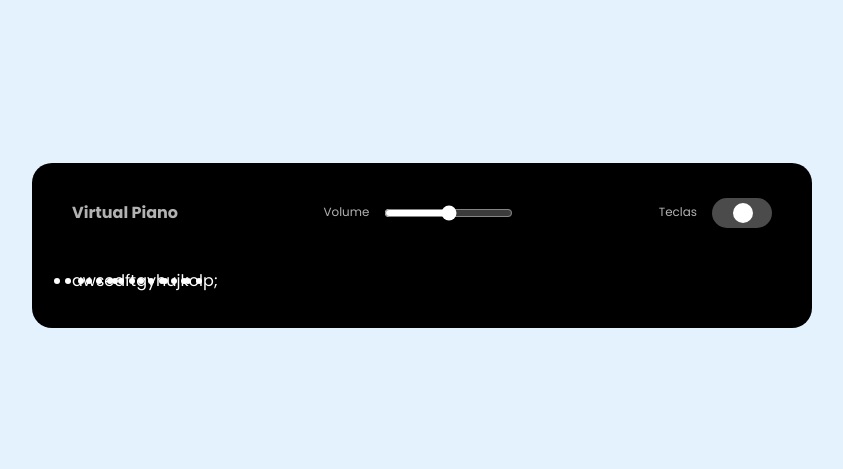
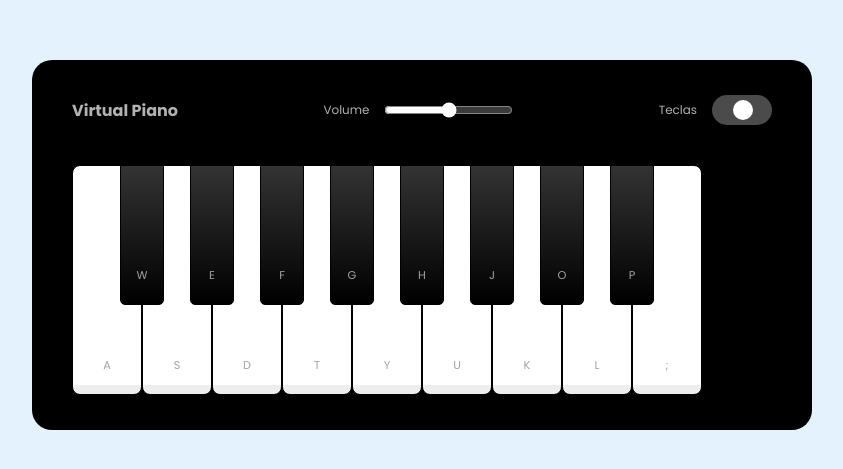
Before and after one commit to giovanesouza/challenge-simulador-piano, a plain HTML site: page index.html in a window 1280 px wide. Shown: the part 155-624 px from the top of the page, without its empty margins (218-1061 px from the left). Drawn offline with Linux system fonts and the light colour scheme.

Commit message:
style: estilização das teclas

```diff
--- a/src/styles/main.css
+++ b/src/styles/main.css
@@ -88,3 +88,57 @@ header .column span {
     display: flex;
     margin-top: 4rem;
   }
+
+  /* Tecla */
+  .piano-keys .key {
+    cursor: pointer;
+    user-select: none;
+    list-style: none;
+    color: #a2a2a2;
+    position: relative;
+    text-transform: uppercase;
+  }
+
+  /* Teclas brancas */
+  .piano-keys .white {
+    width: 7rem;
+    height: 23rem;
+    border: .1rem solid #000;
+    border-radius: .8rem;
+    background: linear-gradient(#fff 96%, #eee 4%);
+  }
+
+  /* Teclas pretas */
+  .piano-keys .black {
+    width: 4.4rem;
+    height: 14rem;
+    z-index: 2;
+    margin: 0 -2.2rem 0 -2.2rem;
+    border: .1rem solid #000;
+    border-radius: 0 0 .5rem .5rem;
+    background: linear-gradient(#333, #000);
+  }
+
+/* Texto das teclas */
+  .piano-keys span {
+    position: absolute;
+    bottom: 2rem;
+    width: 100%;
+    text-align: center;
+    font-size: 1.13rem;
+  }
+
+  /* Sombra ao pressionar/clicar na tecla */
+  .piano-keys .white.active {
+    box-shadow: inset -.5rem .5rem 2rem rgba(0, 0, 0, 0.2);
+    background: linear-gradient(to bottom #fff 0%, #eee 100%);
+  }
+
+  .piano-keys .black.active {
+    box-shadow: inset -.5rem .5rem 1rem rgba(255, 255, 255, 0.1);
+    background: linear-gradient(to bottom #000, #434343);
+  }
+
+  .piano-keys .key.hide span {
+    display: none;
+  }
```
